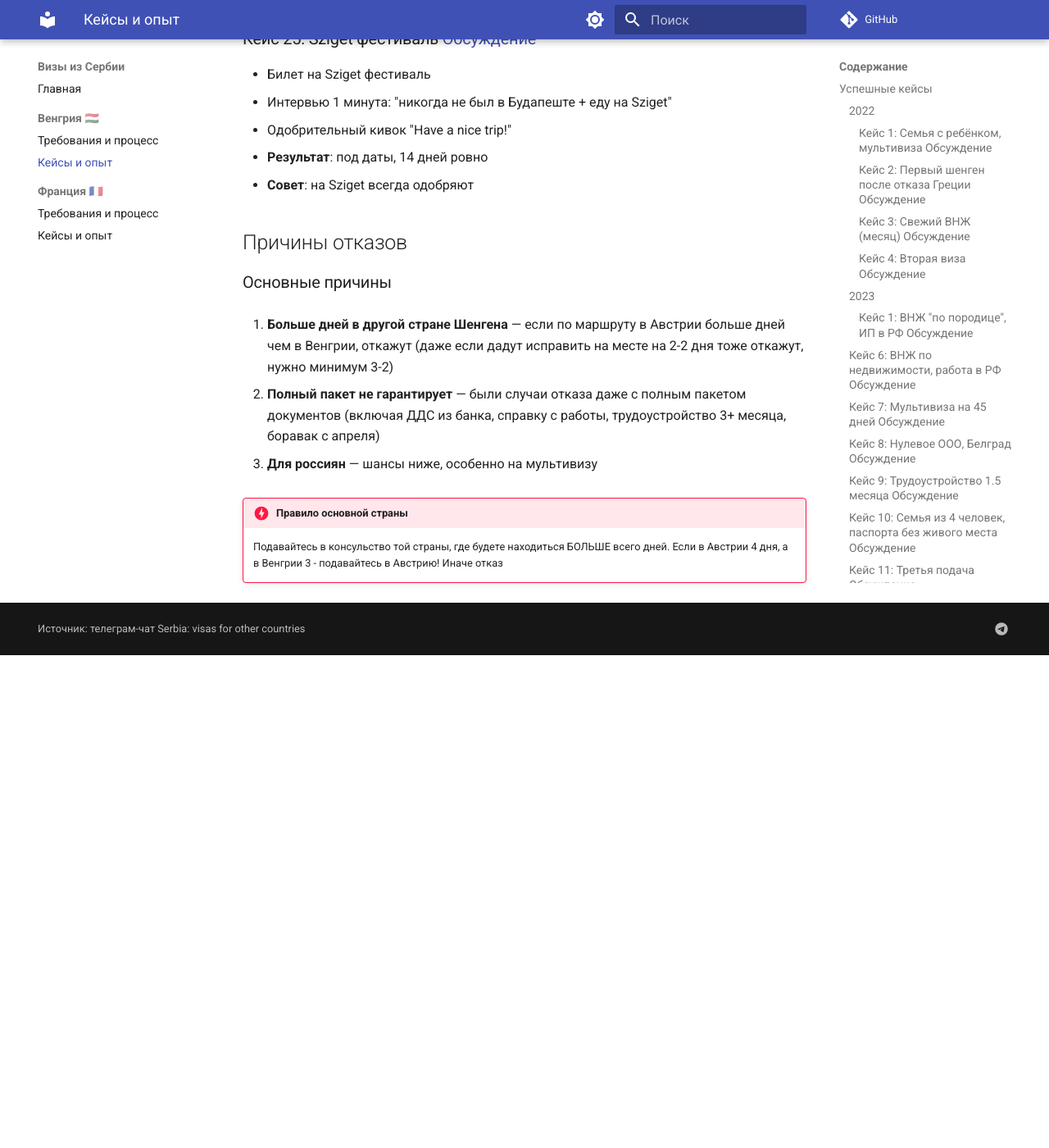
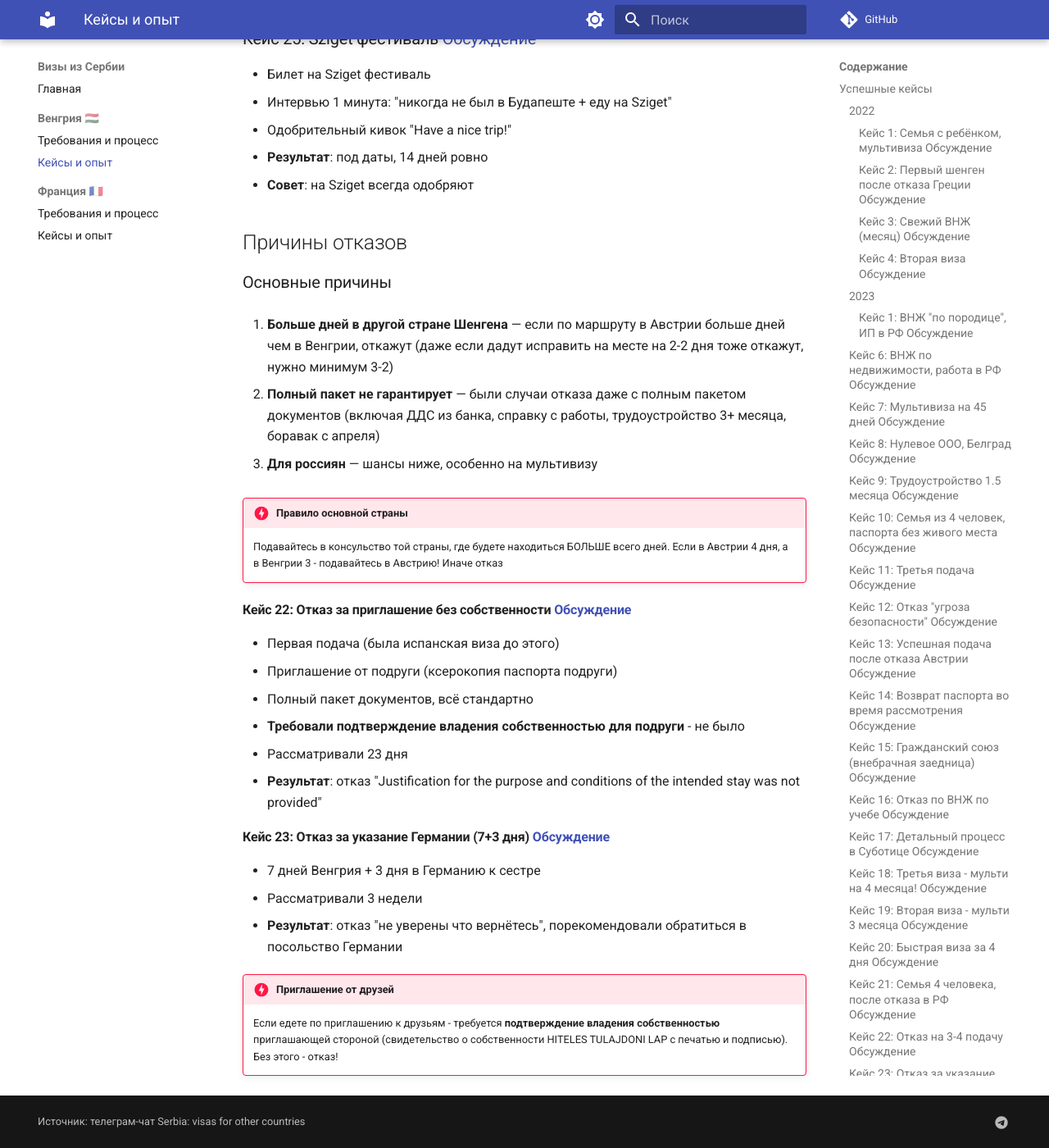
Before and after one commit to tgdigest/serbia-visas-for-other-countries, an MkDocs documentation site: the page built from docs/hungary/cases.md, in a window 1280 px wide and 1400 px high, scrolled down 6685 px. Shown: the whole window at 82% size. Built offline with MkDocs 1.6.1 and Material for MkDocs 9.7.7, drawn with Linux system fonts in a browser that asks for light colours; comment, search, counter and statistics services are not loaded; before the commit the page ends 7484 px from its top, so only the background shows below that.

Commit message:
Add Hungary Aug 2023: card payment, refusal cases, friend invitation rules

```diff
--- a/docs/hungary/cases.md
+++ b/docs/hungary/cases.md
@@ -201,3 +201,18 @@
 
 !!! danger "Правило основной страны"
     Подавайтесь в консульство той страны, где будете находиться БОЛЬШЕ всего дней. Если в Австрии 4 дня, а в Венгрии 3 - подавайтесь в Австрию! Иначе отказ
+#### Кейс 22: Отказ за приглашение без собственности [Обсуждение](https://t.me/c/1608823685/14535/84471)
+- Первая подача (была испанская виза до этого)
+- Приглашение от подруги (ксерокопия паспорта подруги)
+- Полный пакет документов, всё стандартно
+- **Требовали подтверждение владения собственностью для подруги** - не было
+- Рассматривали 23 дня
+- **Результат**: отказ "Justification for the purpose and conditions of the intended stay was not provided"
+
+#### Кейс 23: Отказ за указание Германии (7+3 дня) [Обсуждение](https://t.me/c/1608823685/14535/83055)
+- 7 дней Венгрия + 3 дня в Германию к сестре
+- Рассматривали 3 недели
+- **Результат**: отказ "не уверены что вернётесь", порекомендовали обратиться в посольство Германии
+
+!!! danger "Приглашение от друзей"
+    Если едете по приглашению к друзьям - требуется **подтверждение владения собственностью** приглашающей стороной (свидетельство о собственности HITELES TULAJDONI LAP с печатью и подписью). Без этого - отказ!
```
Also changed, not shown: docs/hungary/requirements.md (+2 -3 lines), 1 other file.
